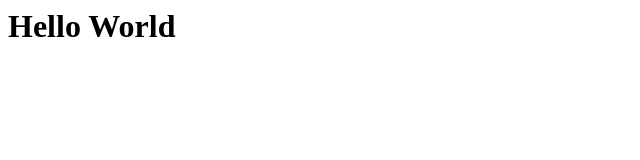
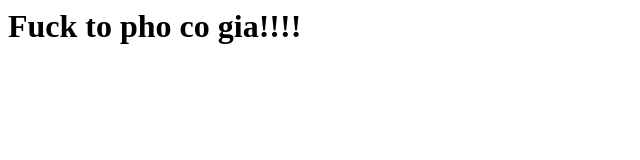
Before and after one commit to Jucky901/jucky901.github.io, a plain HTML site: page index.html in a window 1280 px wide. Shown: the whole page, without its empty margins (0-640 px from the left). Drawn offline with Linux system fonts and the light colour scheme.

Commit message:
Update index.html

```diff
--- a/index.html
+++ b/index.html
@@ -1 +1 @@
-<h1> Hello World </h1>
+<h1> Fuck to pho co gia!!!! </h1>
```
